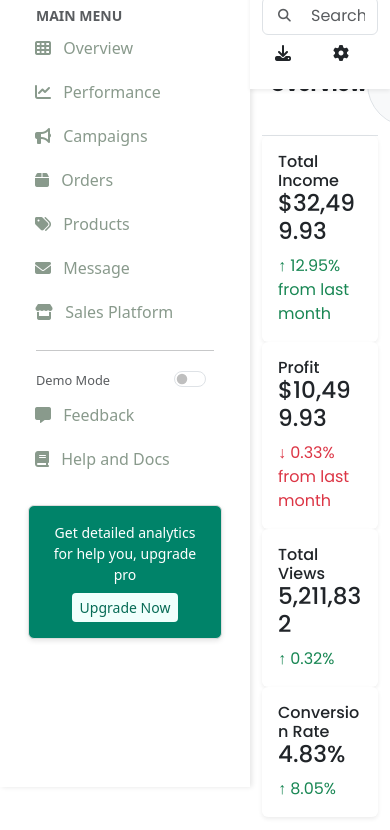
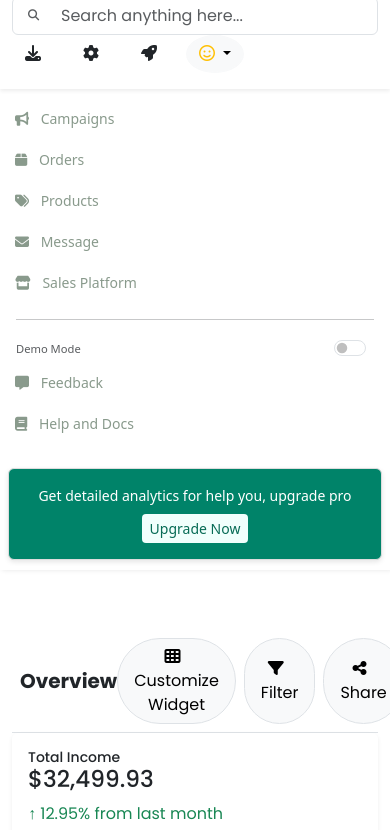
Before and after one commit to akshayps10/chart, a website: page index.html in a window 390 px wide. Shown: the part 57-887 px from the top of the page. Drawn offline with nearby package versions, Linux system fonts and the light colour scheme.

Commit message:
completed

```diff
--- a/assets/css/styles.css
+++ b/assets/css/styles.css
@@ -1,13 +1,9 @@
-
 body {
     display: flex;
     flex-direction: row;
     min-height: 100vh;
     margin: 0;
-
     background-color: #f8f9fa;
-
-
 }
 
 /* Sidebar styling */
@@ -20,9 +16,9 @@
     box-shadow: 2px 0 5px rgba(0, 0, 0, 0.1);
     position: sticky;
     top: 0;
+}
 
-
-}
+/* Main content */
 .main-content {
     font-family: "Poppins", sans-serif;
     flex-grow: 1;
@@ -30,14 +26,13 @@
     margin-left: 250px;
     overflow-x: auto;
 }
+
+/* Navbar */
 .navbar {
     font-family: "Poppins", sans-serif;
     top: 0;
     margin-left: 250px;
-    right: 250px;
-
     background-color: white;
-
     box-shadow: 0px 2px 5px rgba(0, 0, 0, 0.1);
 }
 
@@ -72,7 +67,7 @@
 
 /* Upgrade card */
 .upgrade-card {
-    background-color:#008369;
+    background-color: #008369;
     border: 1px solid #ddd;
     padding: 20px;
     margin-top: 20px;
@@ -97,17 +92,20 @@
 
 /* Button hover effect */
 .upgrade-card .btn:hover {
-    background-color:  #008369;
+    background-color: #008369;
 }
+
 .progress-circle {
     position: relative;
     display: inline-block;
     width: 120px;
     height: 120px;
 }
+
 .progress-circle svg {
     transform: rotate(-90deg);
 }
+
 .progress-text {
     position: absolute;
     top: 50%;
@@ -115,11 +113,13 @@
     transform: translate(-50%, -50%);
     text-align: center;
 }
+
 .progress-circle {
     width: 120px;
     height: 120px;
     position: relative;
 }
+
 .outer-ring {
     width: 100%;
     height: 100%;
@@ -130,6 +130,7 @@
         #15803D 80% 100% /* Tokopedia */
     );
 }
+
 .inner-ring {
     width: 60%;
     height: 60%;
@@ -140,6 +141,7 @@
     left: 50%;
     transform: translate(-50%, -50%);
 }
+
 .radar-chart-placeholder {
     width: 150px;
     height: 150px;
@@ -156,6 +158,7 @@
 h6 {
     font-size: 1rem;
 }
+
 .card {
     border-radius: 12px;
 }
@@ -178,3 +181,104 @@
     max-width: 200px;
     margin: auto;
 }
+
+/* Responsive adjustments */
+@media (max-width: 768px) {
+    body {
+        flex-direction: column;
+    }
+
+    .main-content {
+        margin-left: 0;
+        padding: 70px 20px;
+    }
+
+    .navbar {
+        margin-left: 0;
+    }
+
+    .sidebar {
+        width: 100%;
+        height: auto;
+        position: relative;
+        padding: 10px 0;
+    }
+
+    .sidebar .nav-link {
+        font-size: 14px;
+    }
+
+    .content {
+        padding: 15px;
+    }
+
+    .upgrade-card {
+        padding: 10px;
+        margin-top: 10px;
+    }
+
+    .progress-circle {
+        width: 100px;
+        height: 100px;
+    }
+
+    .outer-ring {
+        height: 100%;
+        width: 100%;
+    }
+
+    .card {
+        margin-bottom: 20px;
+    }
+}
+
+/* Mobile view */
+@media (max-width: 576px) {
+    .navbar {
+        padding: 10px;
+    }
+
+    .sidebar {
+        width: 100%;
+        height: auto;
+        position: relative;
+        padding: 10px 0;
+    }
+
+    .main-content {
+        margin-left: 0;
+        padding: 60px 15px;
+    }
+
+    .upgrade-card {
+        padding: 10px;
+        margin-top: 10px;
+    }
+
+    .progress-circle {
+        width: 80px;
+        height: 80px;
+    }
+
+    .outer-ring {
+        height: 100%;
+        width: 100%;
+    }
+
+    .radar-chart-placeholder {
+        width: 120px;
+        height: 120px;
+    }
+
+    .text-muted {
+        font-size: 0.7rem;
+    }
+
+    .card-body h6 {
+        font-size: 14px;
+    }
+
+    .card-body small {
+        font-size: 10px;
+    }
+}
```
Lines whose indentation alone changed are shown as unchanged.
